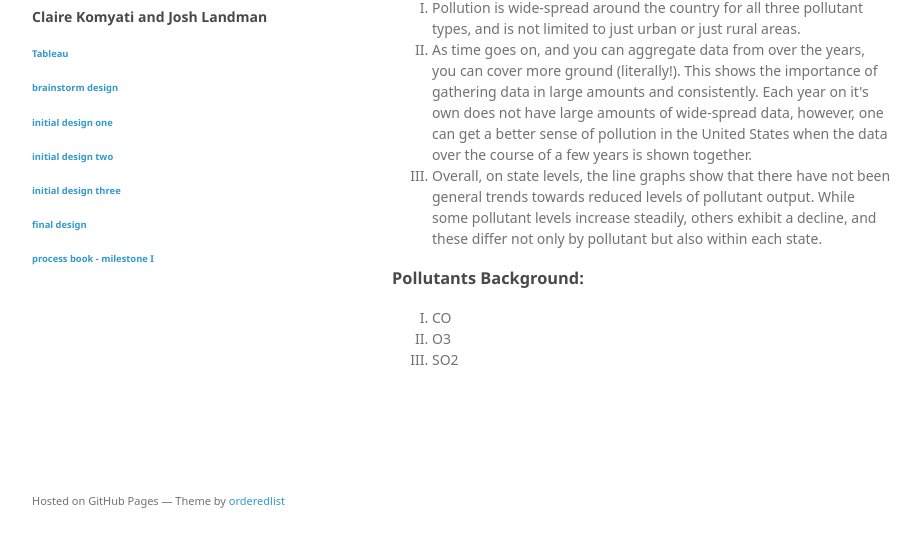
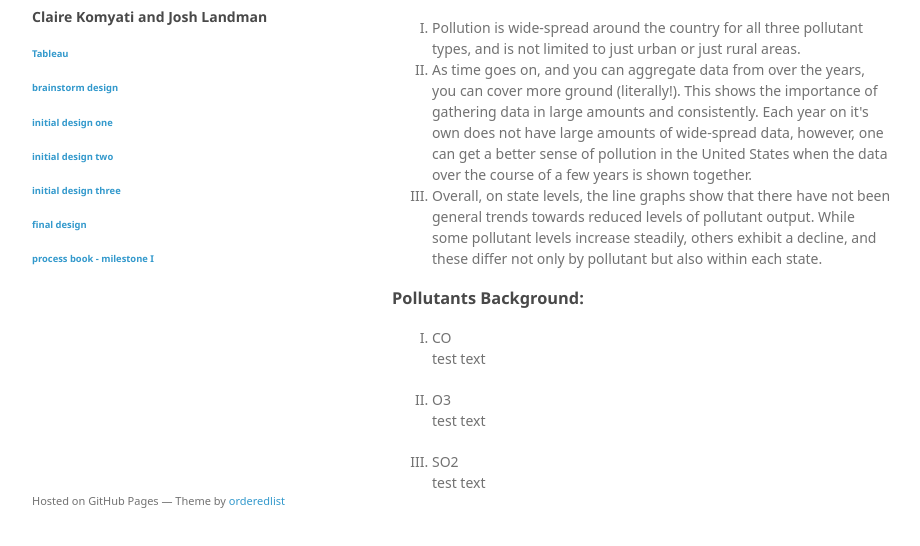
Before and after one commit to ckomyati/finalproject, a plain HTML site: page index.html in a window 1280 px wide. Shown: the part 220-766 px from the top of the page, without its empty margins (178-1098 px from the left). Drawn offline with Linux system fonts and the light colour scheme; a web font is replaced by a local one.

Commit message:
testing section text

```diff
--- a/index.html
+++ b/index.html
@@ -38,7 +38,7 @@
 <a id="header2" class="anchor" href="#header2" aria-hidden="true"><span aria-hidden="true" class="octicon octicon-link"></span></a>Main Results:</h3>
 
 
-          The important observations that we found were:
+        <p>The important observations that we found were:</p>
         <ol type="I">
           <li> Pollution is wide-spread around the country for all three pollutant types, and is not limited to just urban or just rural areas. </li>
           <li> As time goes on, and you can aggregate data from over the years, you can cover more ground (literally!).  This shows the importance of gathering data in large amounts and consistently.  Each year on it's own does not have large amounts of wide-spread data, however, one can get a better sense of pollution in the United States when the data over the course of a few years is shown together. </li>
@@ -50,9 +50,12 @@
 
        <ol type="I">
          <li>CO</li>
+         <p> test text </p>
          <li>O3</li>
+         <p> test text </p>
          <li>SO2</li>
-
+         <p> test text </p>
+        </ol>
 
     </section>
       <footer>
```
